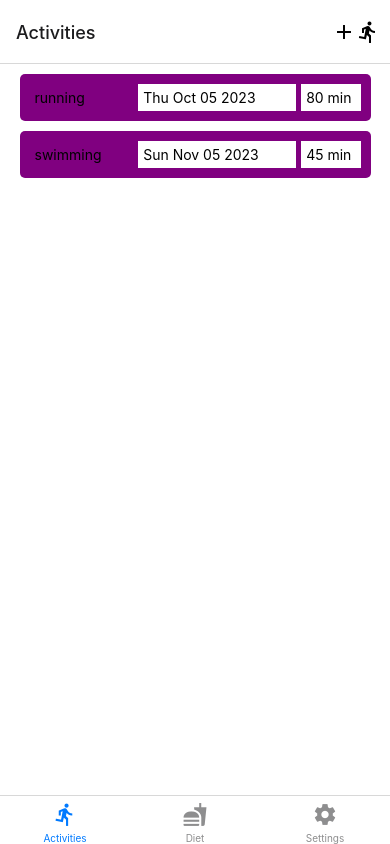
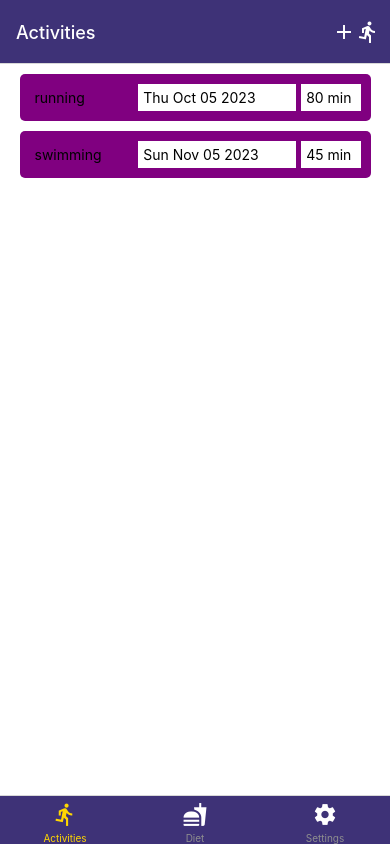
Before and after one commit to Liting-Zhou/assignmentTwo, a React Native app: screen /Home in a window 390 px wide. Built offline with nearby package versions, Linux system fonts and the light colour scheme.

Commit message:
change the header and tab style

```diff
--- a/App.js
+++ b/App.js
@@ -1,4 +1,3 @@
-import { StatusBar } from "expo-status-bar";
 import { StyleSheet, Text, View } from "react-native";
 import { NavigationContainer } from "@react-navigation/native";
 import { createNativeStackNavigator } from "@react-navigation/native-stack";
@@ -7,11 +6,11 @@ import Home from "./screens/Home";
 import AddActivity from "./screens/AddActivity";
 import AddDiet from "./screens/AddDiet";
 import { ThemeProvider } from "./ThemeContext";
+import colors from "./colors";
 
 const Stack = createNativeStackNavigator();
 
 export default function App() {
-  // const { theme, toggleTheme } = useContext(ThemeContext);
   return (
     <ThemeProvider>
       <NavigationContainer>
@@ -26,12 +25,22 @@ export default function App() {
           <Stack.Screen
             name="AddActivity"
             component={AddActivity}
-            options={{ headerBackTitleVisible: false }}
+            options={{
+              headerBackTitleVisible: false,
+              headerStyle: {
+                backgroundColor: colors.headerBackground,
+              },
+            }}
           />
           <Stack.Screen
             name="AddDiet"
             component={AddDiet}
-            options={{ headerBackTitleVisible: false }}
+            options={{
+              headerBackTitleVisible: false,
+              headerStyle: {
+                backgroundColor: colors.headerBackground,
+              },
+            }}
           />
         </Stack.Navigator>
       </NavigationContainer>
--- a/colors.js
+++ b/colors.js
@@ -1,6 +1,9 @@
 import Checkbox from "expo-checkbox";
 
 const colors = {
+  headerBackground: "#3E3277",
+  header: "#FFFFFF",
+  tabIconFocused: "gold",
   button: "blue",
   buttonText: "#FFFFFF",
   inputBorder: "black",
--- a/screens/Home.js
+++ b/screens/Home.js
@@ -6,26 +6,46 @@ import { MaterialIcons } from "@expo/vector-icons";
 import Settings from "./Settings";
 import Contents from "./Contents";
 import PressableButton from "../components/PressableButton";
+import colors from "../colors";
 
 const Tab = createBottomTabNavigator();
 
 export default function Home() {
   const navigation = useNavigation();
   return (
-    <Tab.Navigator>
+    <Tab.Navigator
+      screenOptions={{
+        tabBarStyle: {
+          backgroundColor: colors.headerBackground,
+        },
+        tabBarActiveTintColor: colors.tabIconFocused,
+      }}
+    >
       <Tab.Screen
         name="Activities"
         component={Contents}
         initialParams={{ content: "Activities" }}
         options={{
-          tabBarIcon: ({ color, size }) => (
-            <MaterialIcons name="directions-run" size={size} color={color} />
+          tabBarIcon: ({ color, size, focused }) => (
+            <MaterialIcons
+              name="directions-run"
+              size={size}
+              color={focused ? colors.tabIconFocused : colors.header}
+            />
           ),
+          headerStyle: {
+            backgroundColor: colors.headerBackground,
+          },
+          headerTintColor: colors.header,
           headerRight: () => (
             <Pressable onPress={() => navigation.navigate("AddActivity")}>
               <View style={{ flexDirection: "row", marginRight: 10 }}>
-                <MaterialIcons name="add" size={24} color="black" />
-                <MaterialIcons name="directions-run" size={24} color="black" />
+                <MaterialIcons name="add" size={24} color={colors.header} />
+                <MaterialIcons
+                  name="directions-run"
+                  size={24}
+                  color={colors.header}
+                />
               </View>
             </Pressable>
           ),
@@ -36,14 +56,26 @@ export default function Home() {
         component={Contents}
         initialParams={{ content: "Diet" }}
         options={{
-          tabBarIcon: ({ color, size }) => (
-            <MaterialIcons name="fastfood" size={size} color={color} />
+          tabBarIcon: ({ color, size, focused }) => (
+            <MaterialIcons
+              name="fastfood"
+              size={size}
+              color={focused ? colors.tabIconFocused : colors.header}
+            />
           ),
+          headerStyle: {
+            backgroundColor: colors.headerBackground,
+          },
+          headerTintColor: colors.header,
           headerRight: () => (
             <Pressable onPress={() => navigation.navigate("AddDiet")}>
               <View style={{ flexDirection: "row", marginRight: 10 }}>
-                <MaterialIcons name="add" size={24} color="black" />
-                <MaterialIcons name="fastfood" size={24} color="black" />
+                <MaterialIcons name="add" size={24} color={colors.header} />
+                <MaterialIcons
+                  name="fastfood"
+                  size={24}
+                  color={colors.header}
+                />
               </View>
             </Pressable>
           ),
@@ -53,9 +85,17 @@ export default function Home() {
         name="Settings"
         component={Settings}
         options={{
-          tabBarIcon: ({ color, size }) => (
-            <MaterialIcons name="settings" size={size} color={color} />
+          tabBarIcon: ({ color, size, focused }) => (
+            <MaterialIcons
+              name="settings"
+              size={size}
+              color={focused ? colors.tabIconFocused : colors.header}
+            />
           ),
+          headerStyle: {
+            backgroundColor: colors.headerBackground,
+          },
+          headerTintColor: colors.header,
         }}
       />
     </Tab.Navigator>
```
